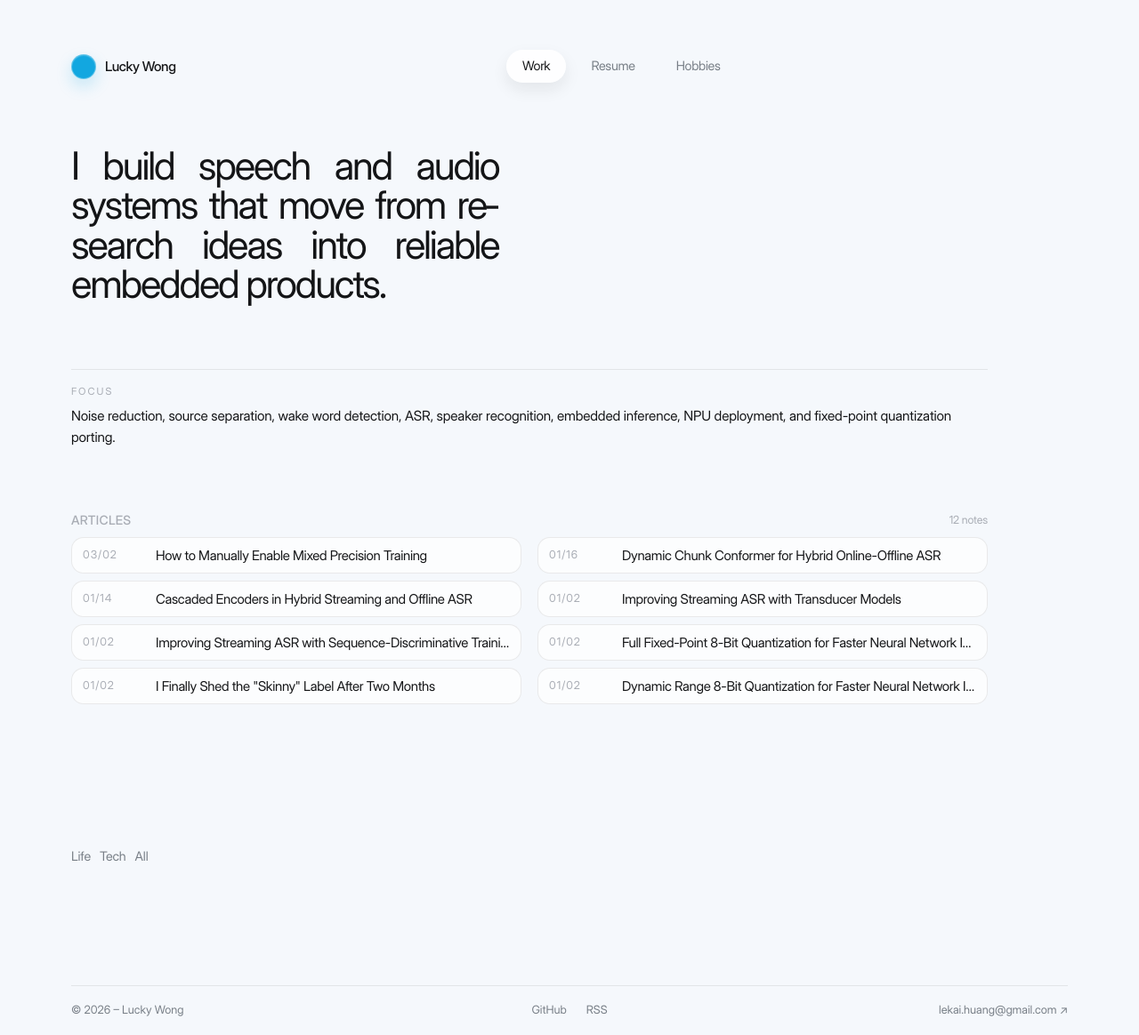
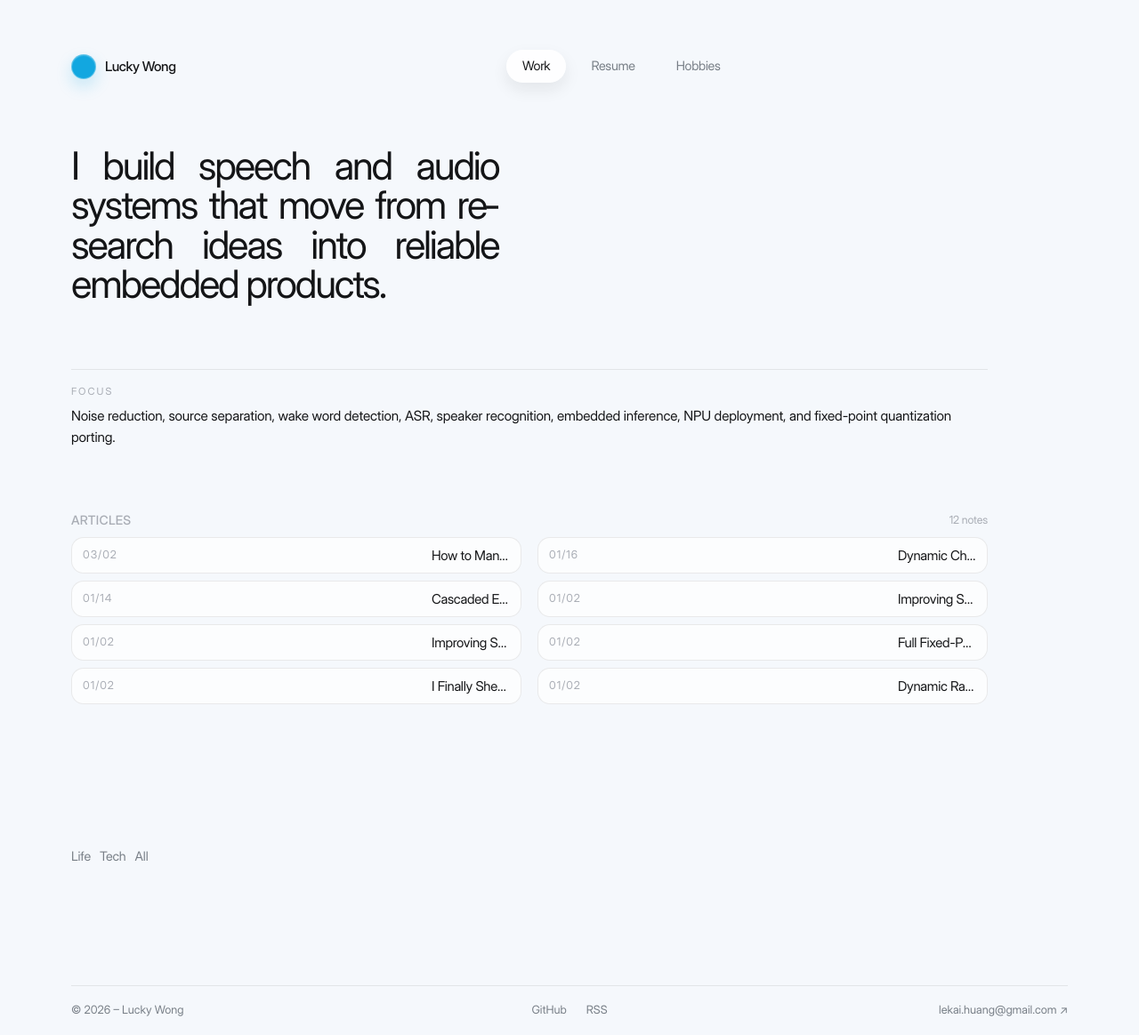
Before and after one commit to TeaPoly/TeaPoly.github.io, a Jekyll site: the page built from index.html, in a window 1280 px wide. Shown: the whole page at 89% size. Built offline with Jekyll 4.4.1, drawn with Linux system fonts in a browser that asks for light colours; some web fonts are replaced.

Commit message:
apply https://miskov.ee theme

```diff
--- a/_sass/_default.scss
+++ b/_sass/_default.scss
@@ -293,8 +293,8 @@ strong {
 
 .post-teaser a {
     display: grid;
-    grid-template-columns: 72px minmax(0, 1fr);
-    gap: 10px;
+    grid-template-columns: minmax(0, 1fr) 88px;
+    gap: 12px;
     align-items: center;
     padding: 10px 12px;
     border: 1px solid var(--line);
```
